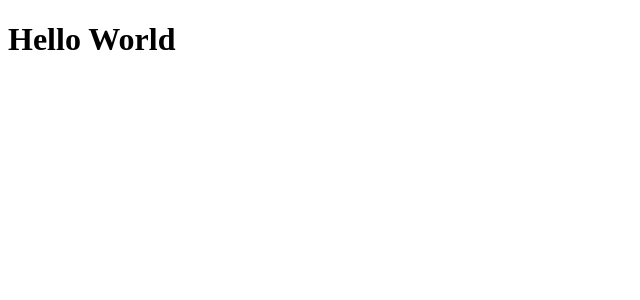
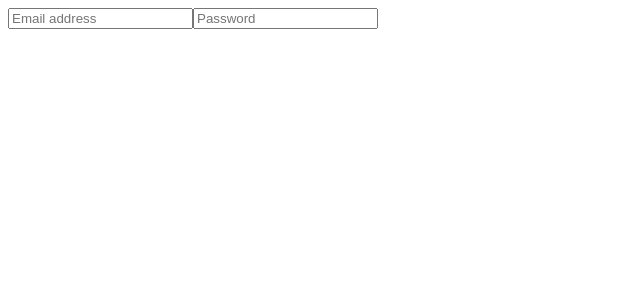
Before and after one commit to m-ghiringhelli/guestbook, a React app: page / in a window 1280 px wide. Shown: the top 300 px of the page, without its empty margins (0-640 px from the left). Built offline with nearby package versions, Linux system fonts and the light colour scheme.

Commit message:
create initial authform

```diff
--- a/src/App.jsx
+++ b/src/App.jsx
@@ -1,3 +1,9 @@
+import Login from "./views/Login/Login";
+
 export default function App() {
-  return <h1>Hello World</h1>;
+  return (
+    <>
+      <Login />
+    </>
+  );
 }
--- /dev/null
+++ b/src/components/AuthForm/AuthForm.jsx
@@ -0,0 +1,26 @@
+import React from 'react'
+
+export default function AuthForm() {
+  return (
+    <>
+      <form>
+        <label>
+          <input
+            id='email'
+            name='email'
+            type='email'
+            placeholder='Email address'
+          />
+        </label>
+        <label>
+          <input
+            id='password'
+            name='password'
+            type='password'
+            placeholder='Password'
+          />
+        </label>
+      </form>
+    </>
+  )
+}
--- /dev/null
+++ b/src/views/Login/Login.jsx
@@ -0,0 +1,10 @@
+import React from 'react'
+import AuthForm from '../../components/AuthForm/AuthForm'
+
+export default function Login() {
+  return (
+    <>
+      <AuthForm />
+    </>
+  )
+}
```
Also changed, not shown: src/components/README.md (deleted), src/views/README.md (deleted), 1 other file (tests, documents, lock files or other folders).
